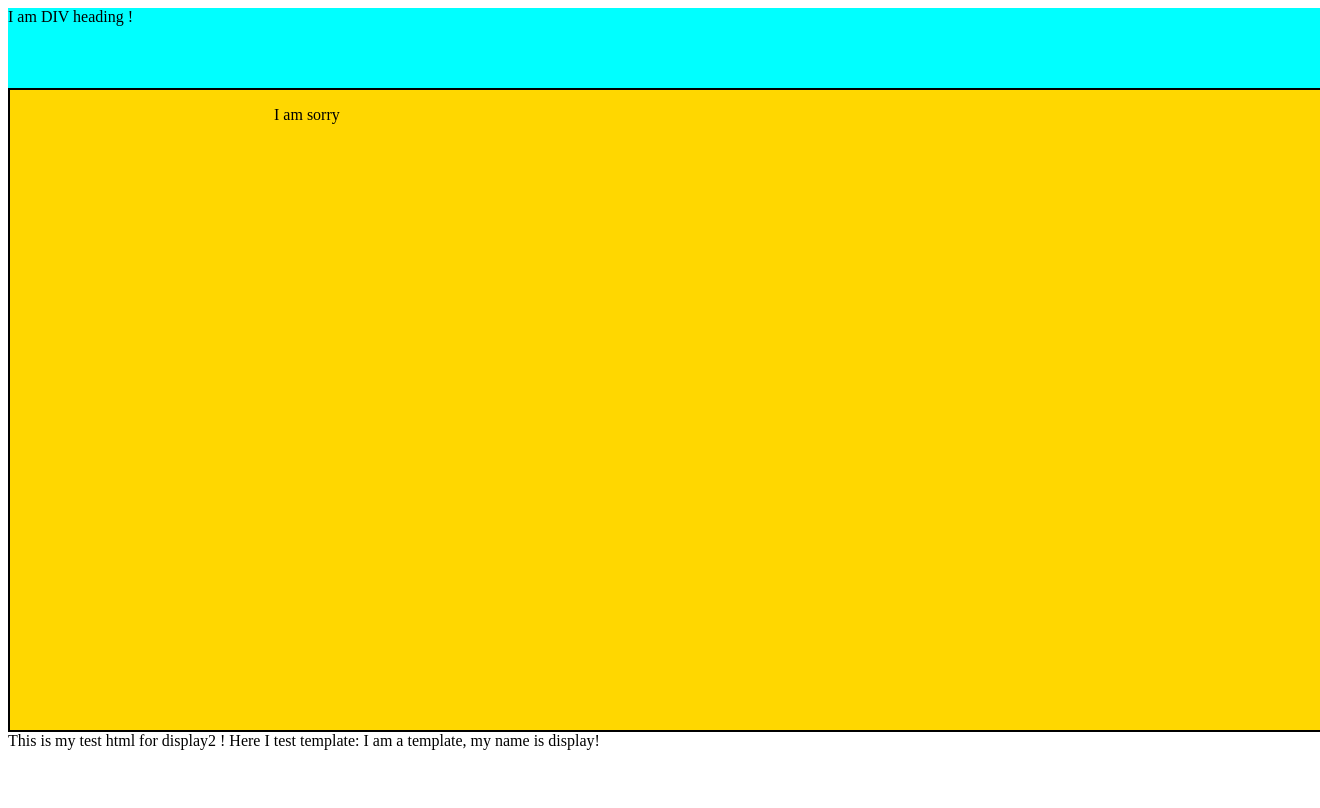
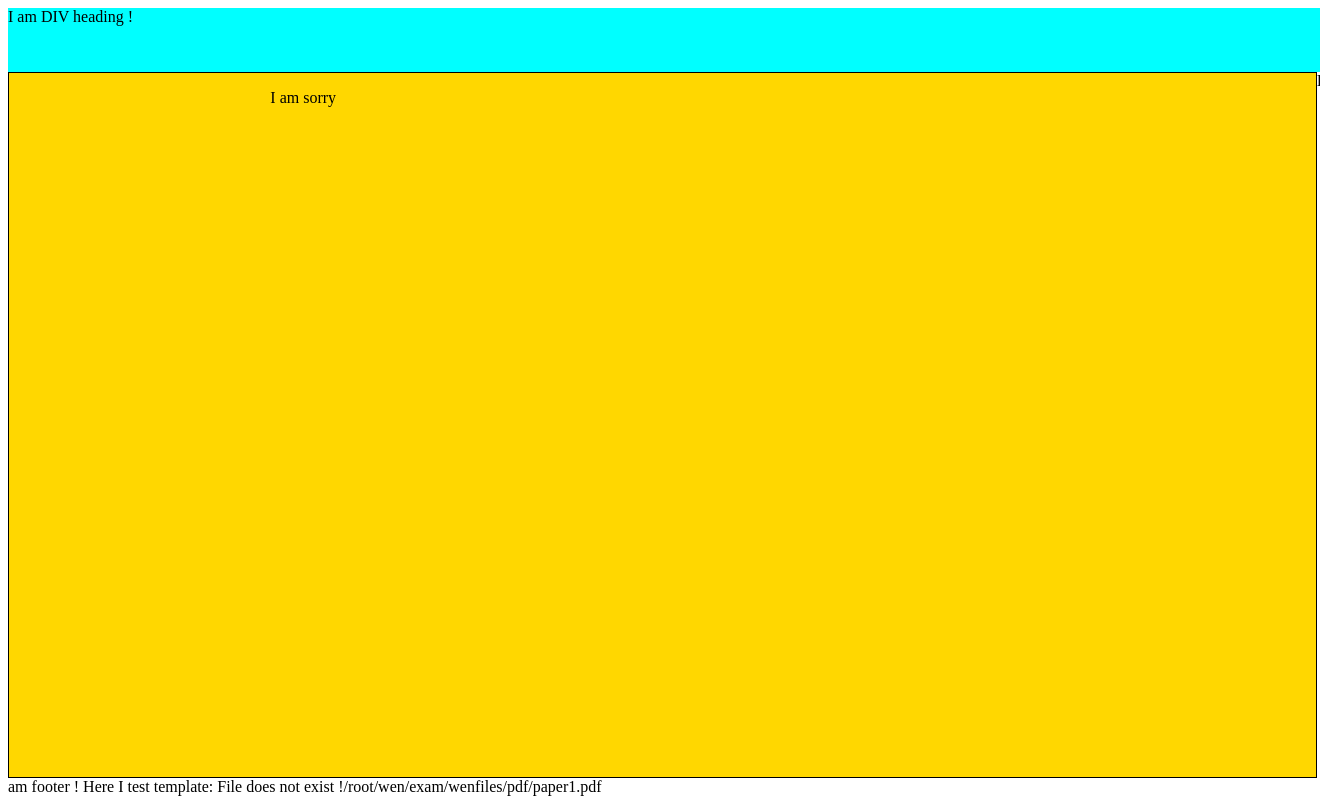
Before and after one commit to wenheping/exam, a Django app: page /paper/1/ in a window 1320 px wide; the page is wider, and only the part inside the window is pictured. Run offline with Django 3.2, Linux system fonts and the light colour scheme.

Commit message:
Work of 20200402

```diff
--- a/paper/templates/home.html
+++ b/paper/templates/home.html
@@ -13,13 +13,13 @@
       <div id="left">
       </div>
       <div id="right">
-      <object data="{{STATIC_URL}}pdf/{{ file_name }}.pdf#page=2" type="application/pdf" width="100%" height="100%">
+      <object data="{{STATIC_URL}}pdf/{{ file_name }}#page=2" type="application/pdf" width="100%" height="100%">
          <p>I am sorry <a href="paper1.pdf"></a></p>
       </object>
       </div>
     </div>
     <div id="footer">
-      This is my test html for display2 !
+      I am footer !
       Here I test template:  {{ what  }}
     </div>
   </body>
--- a/paper/views.py
+++ b/paper/views.py
@@ -1,12 +1,24 @@
 from django.shortcuts import render
 from django.http import HttpResponse
 from django.http import FileResponse, Http404
+
+import os
 
 def index(request):
     return HttpResponse("Hello, Here is paper manage system ")
 
 def display(request,paper_id):
+    pdf_name="paper"+str(paper_id)+".pdf"
+    pdf_dir="/root/wen/exam/wenfiles/pdf/"
+    pdf_file=pdf_dir+pdf_name
+
     context={}
-    context['file_name']="paper"+str(paper_id)
-    context['what']='I am a template, my name is display!'
+
+    if os.path.exists(pdf_file)==True:
+        context['file_name']=pdf_name
+        context['what']='File existis !'+pdf_file
+    else:
+        context['file_name']='notfound.pdf'
+        context['what']='File does not exist !'+pdf_file
+
     return render(request,'home.html',context)
--- a/wenfiles/css/home.css
+++ b/wenfiles/css/home.css
@@ -8,18 +8,18 @@
       }
     #header{
       width: 100%;
-      height:10%;
+      height:8%;
       border:1px;
       background: aqua;
       overflow:hidden;
       }
     #content{
-      width: 100%;
-      height:80%;
+      width: 99%;
+      height:88%;
       background: #FFD700;
       float: left;
       border-style:solid;
-      border-width:2px;
+      border-width:1px;
       }
     #left{
       width: 20%;
@@ -33,5 +33,5 @@
       }
     #footer{
       width:100%;
-      height:10%;
+      height:4%;
       }
```
Also changed, not shown: 1 other file.
